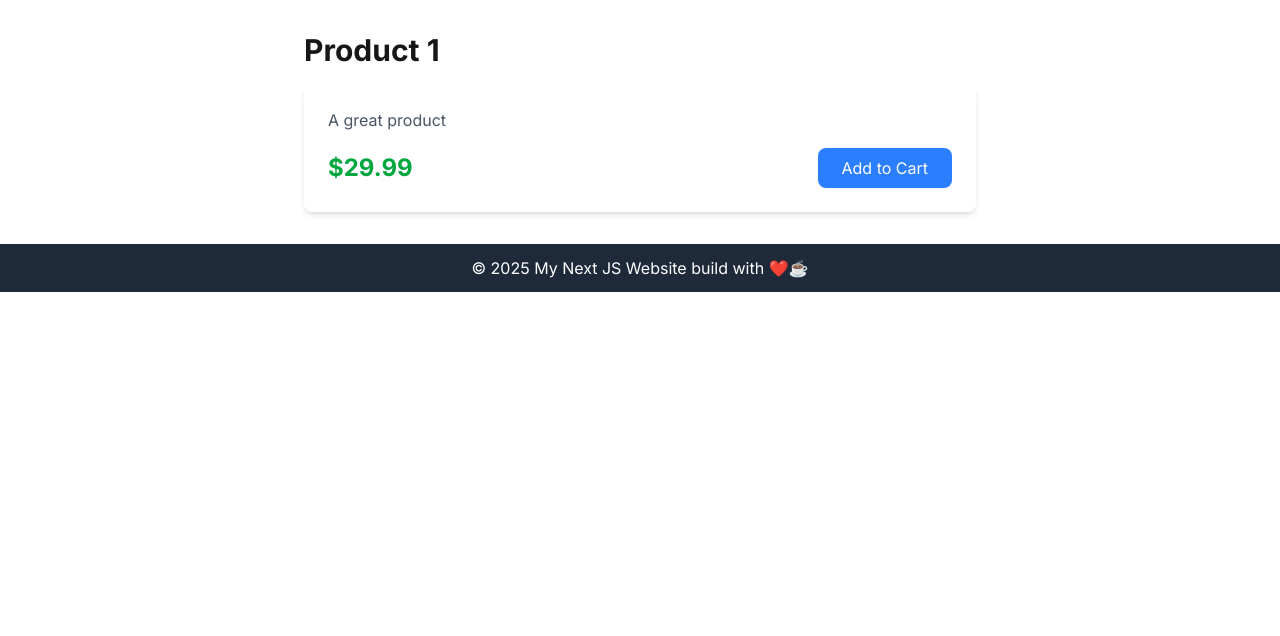
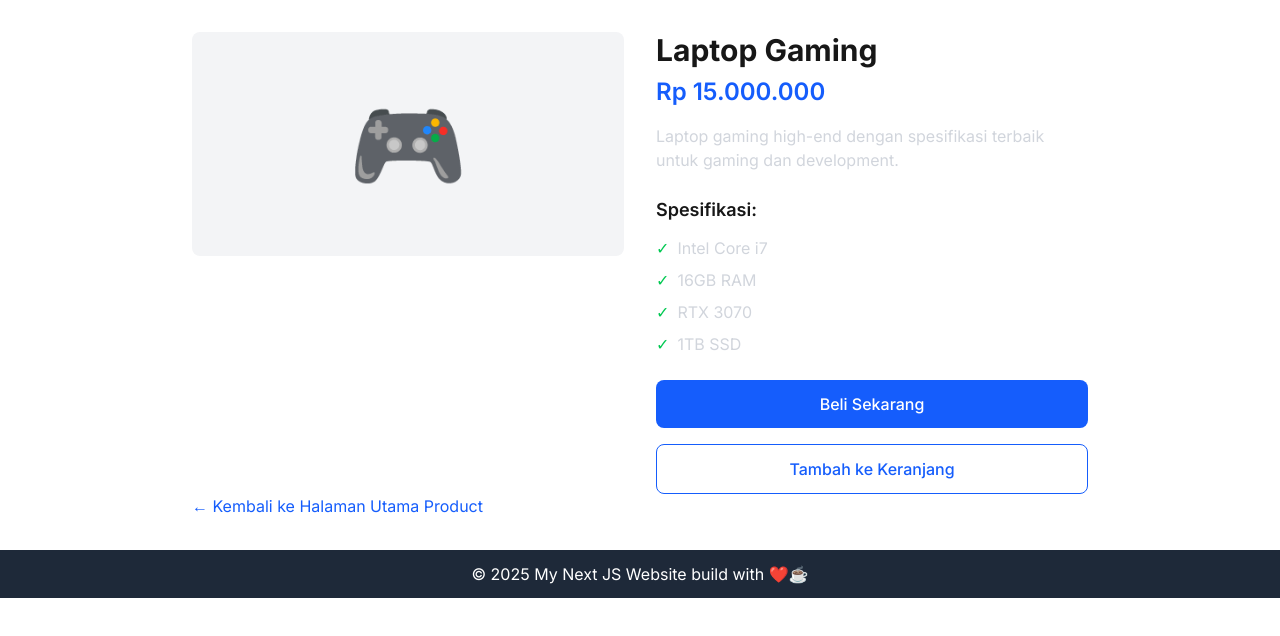
Before and after one commit to xecureyan1337/jda-project2-personal, a Next.js app: page /products/1 in a window 1280 px wide. Shown: the top 636 px of the page. Built offline with nearby package versions, Linux system fonts and the light colour scheme.

Commit message:
final fix ?

```diff
--- a/app/products/[id]/page.tsx
+++ b/app/products/[id]/page.tsx
@@ -1,53 +1,124 @@
-// app/products/[id]/page.tsx
-import { notFound } from 'next/navigation';
+import Link from 'next/link'
+import { notFound } from 'next/navigation'
+
+type Product = {
+  name: string
+  description: string
+  price: string
+  image: string
+  specs: string[]
+}
 
 // Update the interface to reflect that params is now a Promise
 interface ProductDetailPageProps {
   params: Promise<{ id: string }>;
 }
 
-// Mock product data - replace with your actual data source
-const products = [
-  { id: '1', name: 'Product 1', price: 29.99, description: 'A great product' },
-  { id: '2', name: 'Product 2', price: 49.99, description: 'An even better product' },
-  { id: '3', name: 'Product 3', price: 19.99, description: 'The best product' },
-];
+// Data dummy untuk products
+const products: { [key: string]: Product } = {
+  1: {
+    name: "Laptop Gaming",
+    price: "Rp 15.000.000",
+    description: "Laptop gaming high-end dengan spesifikasi terbaik untuk gaming dan development.",
+    image: "🎮",
+    specs: ["Intel Core i7", "16GB RAM", "RTX 3070", "1TB SSD"]
+  },
+  2: {
+    name: "Smartphone Premium",
+    price: "Rp 8.000.000",
+    description: "Smartphone flagship dengan kamera terbaik dan performa luar biasa.",
+    image: "📱",
+    specs: ["Camera 108MP", "8GB RAM", "256GB Storage", "5000mAh Battery"]
+  },
+  3: {
+    name: "Headphone Wireless",
+    price: "Rp 2.500.000",
+    description: "Headphone dengan noise cancelling dan kualitas suara premium.",
+    image: "🎧",
+    specs: ["Active Noise Cancelling", "30h Battery", "Bluetooth 5.0", "Hi-Res Audio"]
+  },
+  4: {
+    name: "Mechanical Keyboard",
+    price: "Rp 1.200.000",
+    description: "Keyboard mechanical dengan switch premium untuk typing experience terbaik.",
+    image: "⌨️",
+    specs: ["Cherry MX Blue", "RGB Backlight", "Aluminum Build", "USB-C"]
+  },
+  5: {
+    name: "4K Monitor",
+    price: "Rp 4.500.000",
+    description: "Monitor 4K dengan color accuracy tinggi untuk design dan gaming.",
+    image: "🖥️",
+    specs: ["4K Resolution", "144Hz", "HDR10", "USB-C Hub"]
+  },
+}
 
-export default async function ProductDetailPage({ params }: ProductDetailPageProps) {
+// Best practice: use generateStaticParams for SSG
+export async function generateStaticParams() {
+  return Object.keys(products).map(id => ({ id }))
+}
+
+// Make the component async and await params
+export default async function Page({ params }: ProductDetailPageProps) {
   // Await the params Promise
   const { id } = await params;
 
-  // Find the product
-  const product = products.find(p => p.id === id);
+  const product = products[id]
 
   if (!product) {
-    notFound();
+    notFound()
   }
 
   return (
-    <div className="container mx-auto px-4 py-8">
-      <div className="max-w-2xl mx-auto">
-        <h1 className="text-3xl font-bold mb-4">{product.name}</h1>
-        <div className="bg-white rounded-lg shadow-md p-6">
-          <p className="text-gray-600 mb-4">{product.description}</p>
-          <div className="flex justify-between items-center">
-            <span className="text-2xl font-bold text-green-600">
-              ${product.price}
-            </span>
-            <button className="bg-blue-500 hover:bg-blue-600 text-white px-6 py-2 rounded-lg">
-              Add to Cart
+    <div className="container mx-auto p-8">
+      <div className="max-w-4xl mx-auto">
+        <div className="grid grid-cols-1 md:grid-cols-2 gap-8">
+          <div>
+            <div className="bg-gray-100 rounded-lg p-16 text-center">
+              <span className="text-8xl">{product.image}</span>
+            </div>
+          </div>
+
+          <div>
+            <h1 className="text-3xl font-bold mb-2 ">{product.name}</h1>
+            <p className="text-2xl font-semibold text-blue-600 mb-4">{product.price}</p>
+            <p className="text-gray-300 mb-6">{product.description}</p>
+
+            <div className="mb-6">
+              <h3 className="text-lg font-semibold mb-3">Spesifikasi:</h3>
+              <ul className="space-y-2">
+                {product.specs.map((spec, index) => (
+                  <li key={index} className="flex items-center">
+                    <span className="text-green-500 mr-2">✓</span>
+                    <span className="text-gray-300">{spec}</span>
+                  </li>
+                ))}
+              </ul>
+            </div>
+
+            {/* tombol beli */}
+            <button className="cursor-pointer w-full bg-blue-600 text-white py-3 rounded-lg hover:bg-blue-700 transition-colors font-medium mb-4">
+              Beli Sekarang
+            </button>
+
+            {/* tombol keranjang */}
+            <button className="cursor-pointer w-full border border-blue-600 text-blue-600 py-3 rounded-lg hover:bg-blue-50 transition-colors font-medium">
+              Tambah ke Keranjang
             </button>
           </div>
         </div>
+        <Link href="/products" className="hover:underline text-blue-600 hover:text-blue-800">
+          ← Kembali ke Halaman Utama Product
+        </Link>
       </div>
     </div>
-  );
+  )
 }
 
 // Generate metadata (also needs to await params)
 export async function generateMetadata({ params }: ProductDetailPageProps) {
   const { id } = await params;
-  const product = products.find(p => p.id === id);
+  const product = products[id];
 
   return {
     title: product ? `${product.name} - Product Details` : 'Product Not Found',
```
